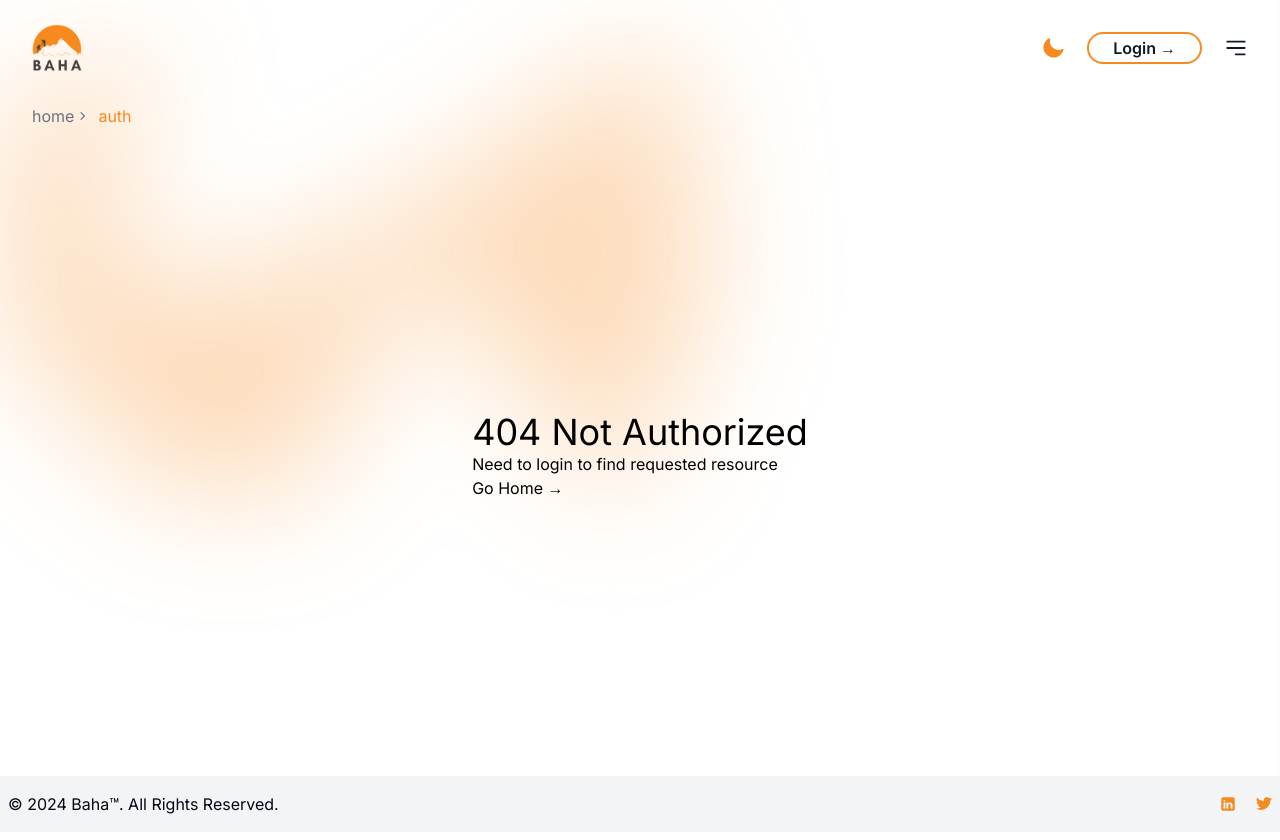
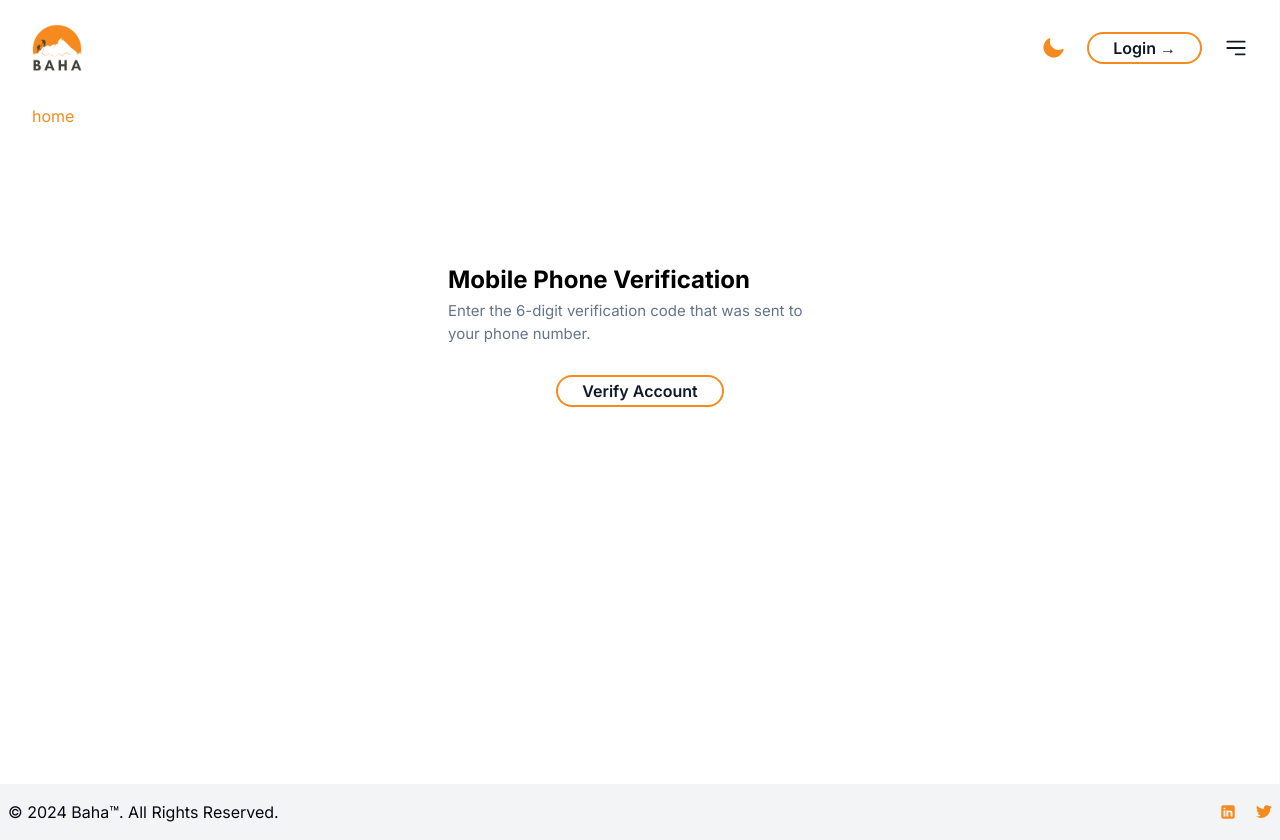
Before and after one commit to amit-goswami/nextjs-starter, a Next.js app: page /auth in a window 1280 px wide. Before the commit this address had no page. Built offline with nearby package versions, Linux system fonts and the light colour scheme.

Commit message:
ref: minor ref

```diff
--- /dev/null
+++ b/src/app/auth/page.tsx
@@ -0,0 +1,5 @@
+import { AuthComponent } from '@/features/auth'
+
+export default function Login() {
+  return <AuthComponent />
+}
--- a/src/app/login/page.tsx
+++ /dev/null
@@ -1,5 +0,0 @@
-import { LoginComponent } from '@/features/login'
-
-export default function Login() {
-  return <LoginComponent />
-}
--- /dev/null
+++ b/src/features/auth/components/login/index.tsx
@@ -0,0 +1,39 @@
+'use client'
+
+import Joi from 'joi'
+import { Button } from '@/components/atoms/button'
+import { Container } from '@/components/atoms/container'
+import { Text } from '@/components/atoms/text'
+import { Form } from '@/components/organisms/form'
+
+const otpSchema = Joi.object({
+  OTP: Joi.string().pattern(new RegExp('^[0-9]{6}$')).required().messages({
+    'string.empty': 'OTP is required',
+    'string.pattern.base': 'Please enter a valid OTP'
+  })
+})
+
+export const LoginComponent = () => {
+  return (
+    <Form
+      validationSchema={otpSchema}
+      initialValues={{}}
+      getFormData={(data) => console.log(data)}
+    >
+      <Container className="mb-4">
+        <Text as="h1" className="text-2xl font-bold mb-1 dark:text-gray-400">
+          Mobile Phone Verification
+        </Text>
+        <Text as="p" className="text-[15px] text-slate-500 dark:text-gray-400">
+          Enter the 6-digit verification code that was sent to your phone
+          number.
+        </Text>
+      </Container>
+      <Container className="flex flex-col items-center justify-center">
+        <Container className="mt-4">
+          <Button btnText="Verify Account" />
+        </Container>
+      </Container>
+    </Form>
+  )
+}
--- /dev/null
+++ b/src/features/auth/components/register/index.tsx
@@ -0,0 +1,3 @@
+export const RegisterComponent = () => {
+  return <div>RegisterComponent</div>
+}
--- /dev/null
+++ b/src/features/auth/index.tsx
@@ -0,0 +1,15 @@
+'use client'
+
+import useAuthStore from './store/auth.store'
+import { Container } from '@/components/atoms/container'
+import { LoginComponent } from './components/login'
+import { RegisterComponent } from './components/register'
+
+export const AuthComponent = () => {
+  const { isLoginTabActive } = useAuthStore()
+  return (
+    <Container className="max-w-md mx-auto px-4 sm:px-8 py-32 rounded-sm h-[calc(100vh-152px)]">
+      {isLoginTabActive ? <LoginComponent /> : <RegisterComponent />}
+    </Container>
+  )
+}
--- /dev/null
+++ b/src/features/auth/store/auth.store.ts
@@ -0,0 +1,13 @@
+import { create } from 'zustand'
+
+type AuthManagementState = {
+  isLoginTabActive: boolean
+  setIsLoginTabActive: (isActive: boolean) => void
+}
+
+const useAuthStore = create<AuthManagementState>((set) => ({
+  isLoginTabActive: true,
+  setIsLoginTabActive: (isActive) => set({ isLoginTabActive: isActive })
+}))
+
+export default useAuthStore
--- a/src/features/login/index.tsx
+++ /dev/null
@@ -1,44 +0,0 @@
-'use client'
-
-import Joi from 'joi'
-import { Button } from '@/components/atoms/button'
-import { Container } from '@/components/atoms/container'
-import { Text } from '@/components/atoms/text'
-import { Form } from '@/components/organisms/form'
-
-const otpSchema = Joi.object({
-  OTP: Joi.string().pattern(new RegExp('^[0-9]{6}$')).required().messages({
-    'string.empty': 'OTP is required',
-    'string.pattern.base': 'Please enter a valid OTP'
-  })
-})
-
-export const LoginComponent = () => {
-  return (
-    <Container className="max-w-md mx-auto px-4 sm:px-8 py-32 rounded-sm h-[calc(100vh-152px)]">
-      <Form
-        validationSchema={otpSchema}
-        initialValues={{}}
-        getFormData={(data) => console.log(data)}
-      >
-        <Container className="mb-4">
-          <Text as="h1" className="text-2xl font-bold mb-1 dark:text-gray-400">
-            Mobile Phone Verification
-          </Text>
-          <Text
-            as="p"
-            className="text-[15px] text-slate-500 dark:text-gray-400"
-          >
-            Enter the 6-digit verification code that was sent to your phone
-            number.
-          </Text>
-        </Container>
-        <Container className="flex flex-col items-center justify-center">
-          <Container className="mt-4">
-            <Button btnText="Verify Account" />
-          </Container>
-        </Container>
-      </Form>
-    </Container>
-  )
-}
--- a/src/features/shared/components/BreadCrumb.tsx
+++ b/src/features/shared/components/BreadCrumb.tsx
@@ -11,7 +11,7 @@ import { ChevronRightIcon } from '@heroicons/react/20/solid'
 enum REMOVE_SUB_PATHS {
   TREK_PLANNER = 'trek-planner',
   PAYMENT = 'payment',
-  LOGIN = 'login'
+  AUTH = 'auth'
 }
 
 type getBreadCrumbValuesProps = {
--- a/src/features/shared/header/components/render-button-type/index.tsx
+++ b/src/features/shared/header/components/render-button-type/index.tsx
@@ -3,6 +3,7 @@ import Link from 'next/link'
 import { Text } from '@/components/atoms/text'
 import { User } from 'firebase/auth'
 import { Container } from '@/components/atoms/container'
+import { ROUTES } from '@/shared/shared.interface'
 
 type renderButtonTypeProps = {
   user: User | null
@@ -14,13 +15,13 @@ type renderButtonTypeProps = {
 export const RenderButtonType = ({
   user,
   className = 'rounded-full mx-0 px-6 text-base font-semibold leading-7 text-gray-900 hover:bg-brand hover:bg-opacity-15 ring-2 ring-brand cursor-pointer w-fit dark:text-gray-600 dark:ring-gray-600 dark:hover:bg-gray-900/20 duration-200',
-  handleSignOut,
-  handleSignIn
+  handleSignOut
+  // handleSignIn
 }: renderButtonTypeProps) => {
   return (
     <React.Fragment>
       {user === null && (
-        <Link href="/login">
+        <Link href={ROUTES.AUTH}>
           <Container className={`${className}`}>
             Login <Text aria-hidden="true">&rarr;</Text>
           </Container>
--- a/src/shared/shared.interface.ts
+++ b/src/shared/shared.interface.ts
@@ -22,7 +22,8 @@ export const ROUTES = {
   HOME: '/',
   USER: '/user',
   TREK_PLANNER: '/trek-planner/:id',
-  ALL_TREKS: '/all-treks'
+  ALL_TREKS: '/all-treks',
+  AUTH: '/auth'
 }
 
 export enum MOBILE_VERIFICATION_STEPS {
```
